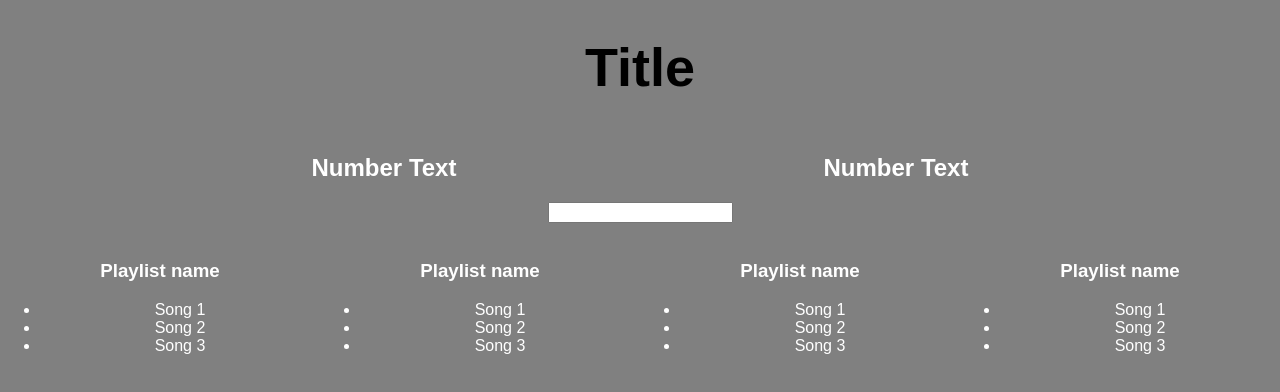
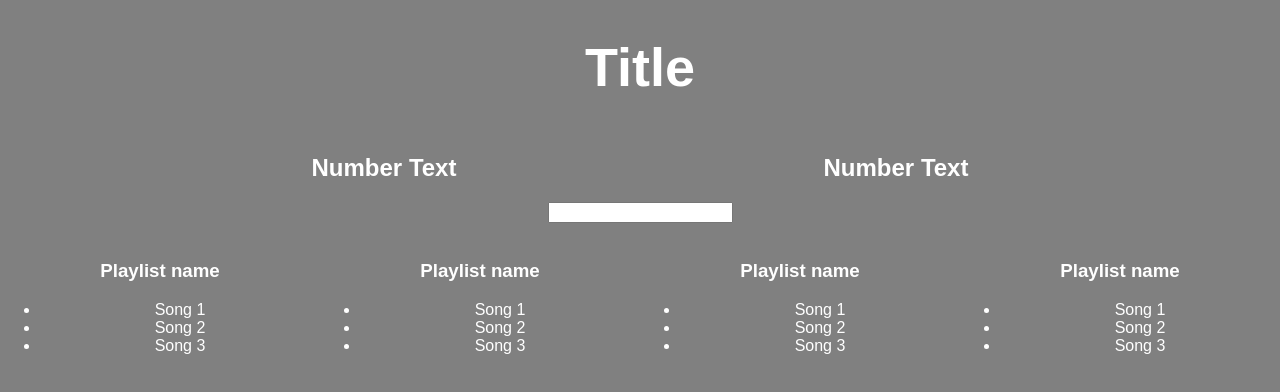
Before and after one commit to almont/better-playlist, a React (Create React App) app: page / in a window 1280 px wide. Shown: the top 392 px of the page. Built offline with nearby package versions, Linux system fonts and the light colour scheme.

Commit message:
clean up stuff

```diff
--- a/src/App.css
+++ b/src/App.css
@@ -1,9 +1,5 @@
 body {
   background-color: gray;
-}
-
-h1 {
-  font-size: 54px;
 }
 
 .App {
--- a/src/App.js
+++ b/src/App.js
@@ -1,13 +1,10 @@
 import React, { Component } from 'react';
-import logo from './logo.svg';
 import './App.css';
 
 
-const defaultTextColor = '#fff'
 const defaultStyle = {
-  color: defaultTextColor
+  color: '#fff'
 }
-
 
 class Aggregate extends Component {
   render() {
@@ -50,7 +47,7 @@ class App extends Component {
   render() {
     return (
       <div className="App">
-        <h1>Title</h1>
+        <h1 style={{ ...defaultStyle, 'font-size': '54px' }}>Title</h1>
         <Aggregate/>
         <Aggregate/>
         <Filter/>
```
